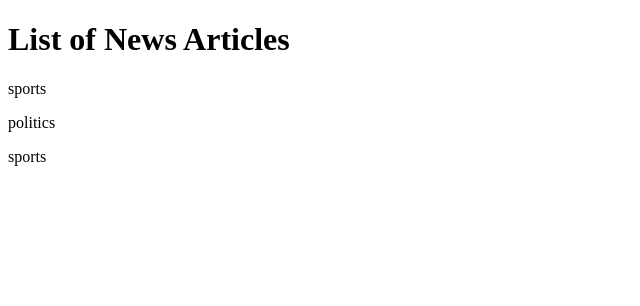
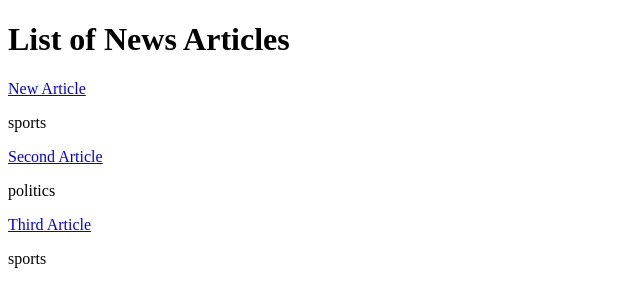
Before and after one commit to TLRKiliann/nextjs-real-api, a Next.js app in the folder my-app/: page /news in a window 1280 px wide. Shown: the top 306 px of the page, without its empty margins (0-640 px from the left). Built offline with nearby package versions, Linux system fonts and the light colour scheme; data requests are answered from the project's data file.

Commit message:
some changes

```diff
--- a/my-app/pages/news/index.tsx
+++ b/my-app/pages/news/index.tsx
@@ -1,4 +1,5 @@
 import { GetServerSideProps } from 'next'
+import Link from 'next/link'
 
 type ArticlesProps = {
   articles: {
@@ -16,13 +17,13 @@ const NewArticles:React.FC = ({ articles }: ArticlesProps) => {
       <h1>List of News Articles</h1>
       {articles.map((article: any)=> (
         <div key={article.id}>
+          <Link href={`/news/${article.category}`}>{article.title}</Link>
           <p>{article.category}</p>
         </div>
       ))}
     </div>
   )
 }
-
 export default NewArticles
 
 export const getServerSideProps: GetServerSideProps = async () => {
```
